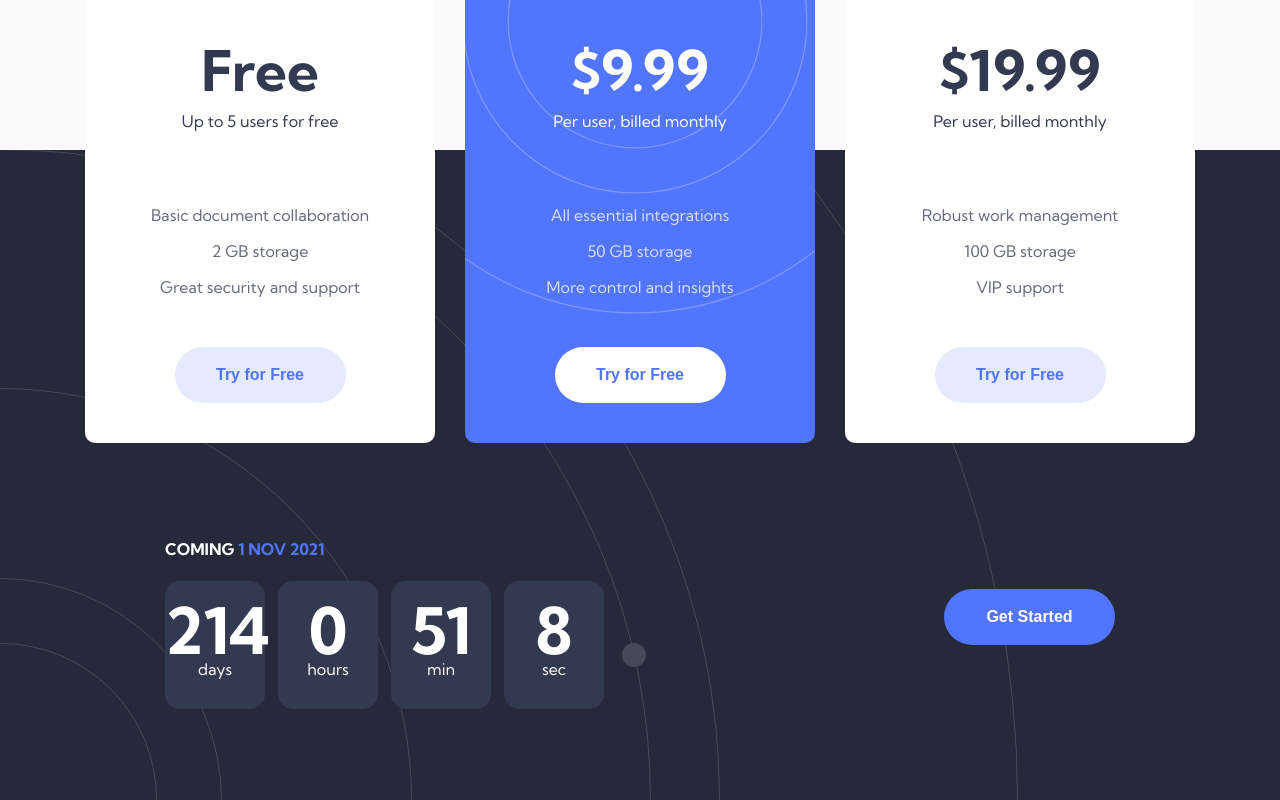
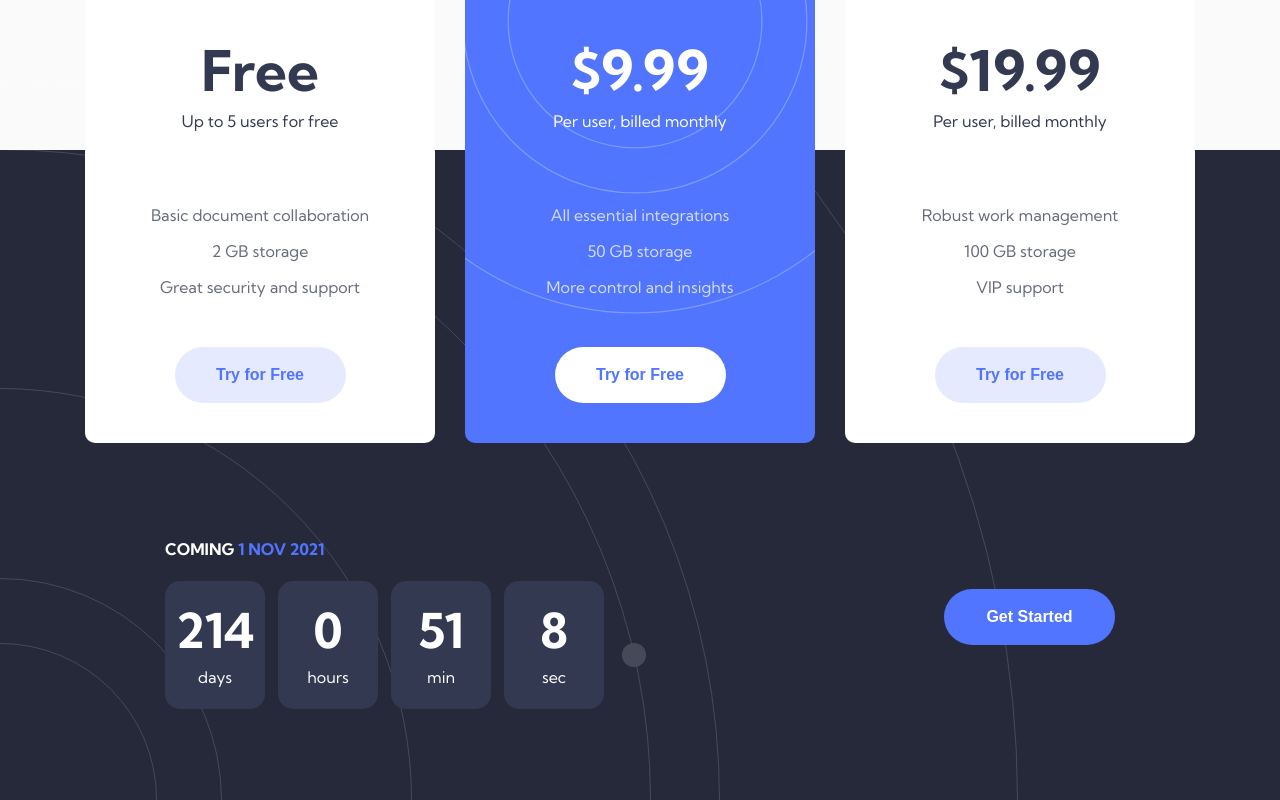
Before and after one commit to jorgeflagel/FrontEndMentorChallenge-OfficeliteCommingSoonSite, a React (Create React App) app: page / in a window 1280 px wide. Shown: the part 962-1762 px from the top of the page. Built offline with nearby package versions, Linux system fonts and the light colour scheme.

Commit message:
changing number size of card in CoomingSoon component

```diff
--- a/src/components/comingSoon.js
+++ b/src/components/comingSoon.js
@@ -52,12 +52,12 @@ const Number = styled.p`
     font-weight: 700;
     line-height: 3rem;
     @media ${devices.tablet} {
-        font-size: 4rem;
-        line-height: 3rem;
+        font-size: 3rem;
+        line-height: 4rem;
     }
     @media ${devices.pc} {
-        font-size: 4rem;
-        line-height: 3rem;
+        font-size: 3rem;
+        line-height: 4rem;
     }
 `;
 
```
